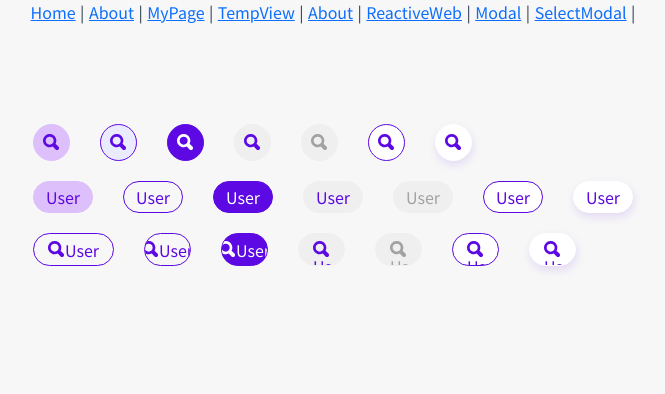
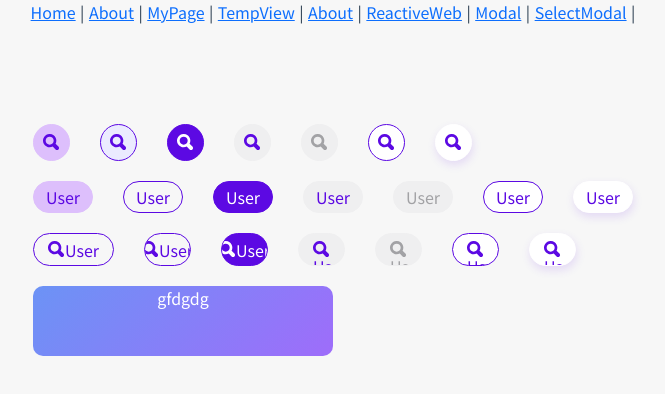
Before and after one commit to changzin/meetme, a Vue app in the folder frontend/meet_me/: page /tempview in a window 1280 px wide. Shown: the top 394 px of the page, without its empty margins (307-972 px from the left). Built offline with nearby package versions, Linux system fonts and the light colour scheme.

Commit message:
그라데이션 변수

```diff
--- a/frontend/meet_me/src/App.vue
+++ b/frontend/meet_me/src/App.vue
@@ -31,10 +31,19 @@
 
 
   --white_main: #ffffff;
+   --box-shadow_purple_main: 1px 4px 10px rgba(92, 9, 227, 0.12);
 
 
+    /* 그라데이션 변수 */
+  --gradient-start: #497AF5;
+  --gradient-end: #884AFB;
+  --gradient: linear-gradient(135deg, var(--gradient-start) 0%, var(--gradient-end) 100%);
 
-   --box-shadow_purple_main: 1px 4px 10px rgba(92, 9, 227, 0.12);
+
+   /* 그라데이션 변수 + 80% */
+  --gradient-start: rgba(73, 122, 245, 0.8);
+  --gradient-end: rgba(136, 74, 251, 0.8);
+  --gradient80: linear-gradient(135deg, var(--gradient-start) 0%, var(--gradient-end) 100%);
 }
 
 #app {
--- a/frontend/meet_me/src/views/TempView.vue
+++ b/frontend/meet_me/src/views/TempView.vue
@@ -160,7 +160,12 @@
           />User
         </div>
       </div>
+
+
     </div>
+     <div class="temp">
+        gfdgdg
+      </div>
   </div>
 </template>
 
@@ -187,6 +192,17 @@ export default {
 
 
 <style scoped>
+
+.temp {
+  background: var(--gradient);
+  /* box-shadow: var(--gradient); */
+  width: 300px;
+  height: 70px;
+  border-radius: 10px;
+  color: white;
+}
+
+
 .tempDiv {
   width: 600px;
   margin: 100px auto;
```
